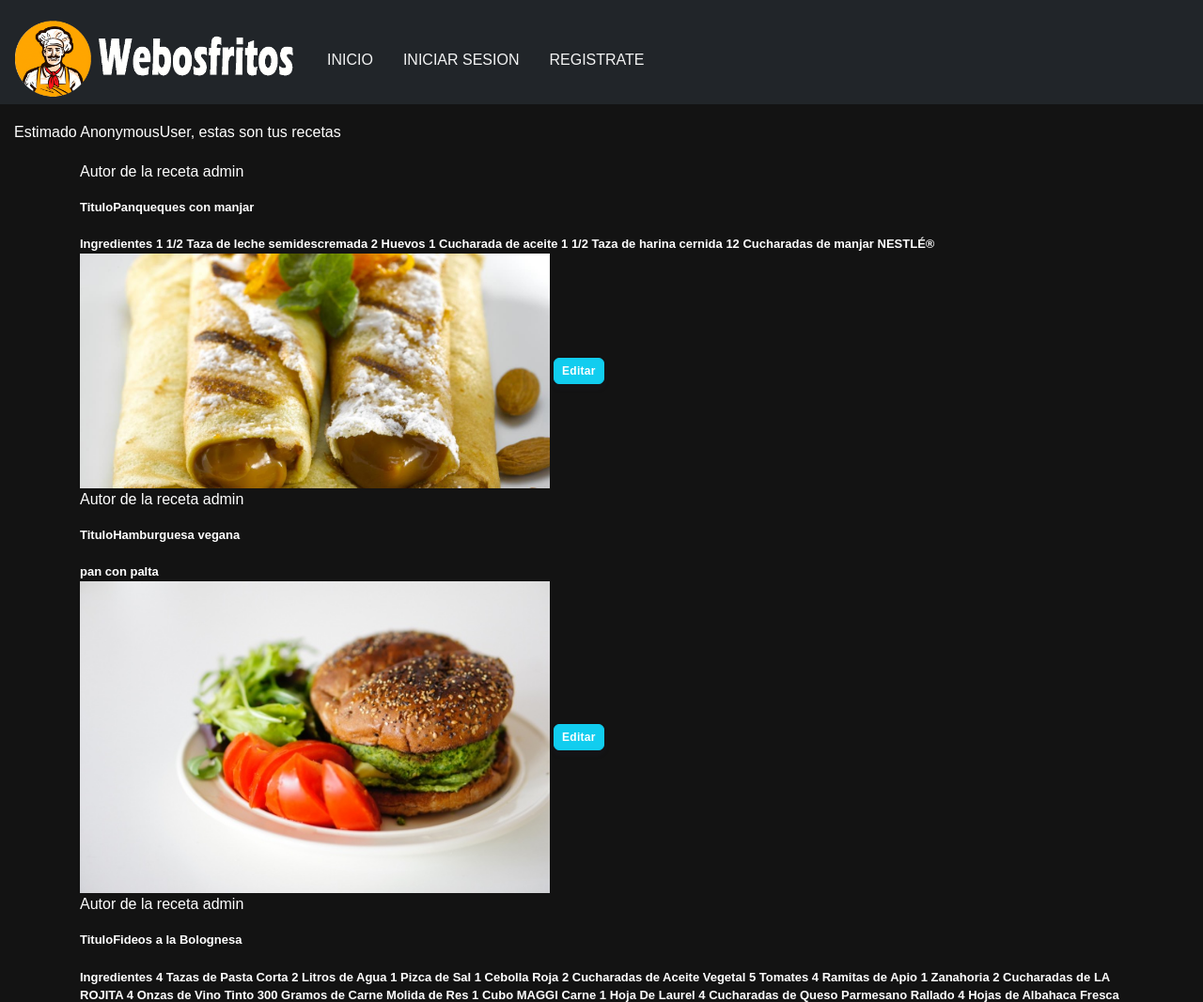
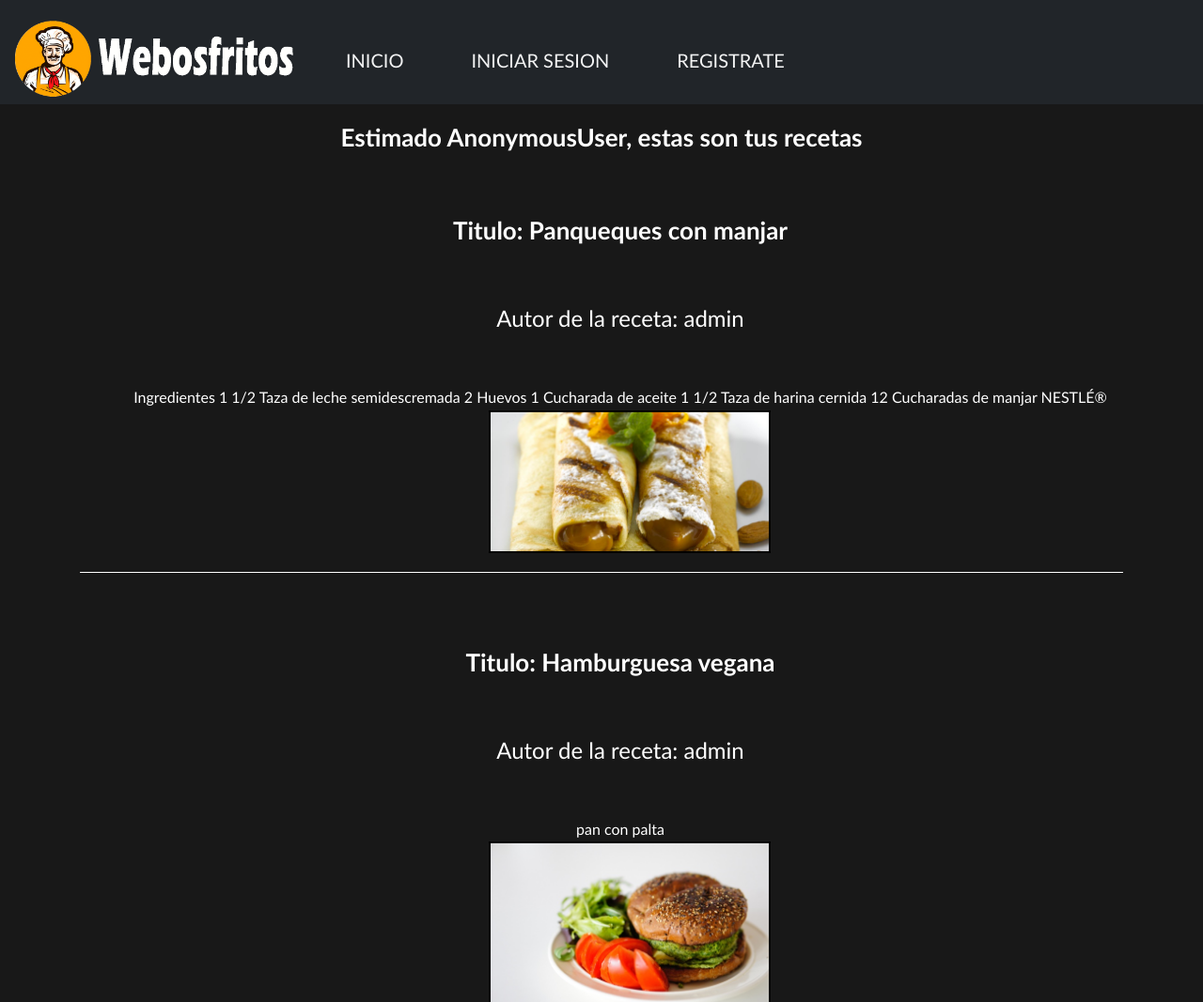
Before and after one commit to GODLISA/Webos, a Django app: template Webosfritos/core/templates/core/mis_recetas.html in a window 1280 px wide. Shown: the top 1067 px of the page at 94% size. Run offline with Django 3.2, Linux system fonts and the light colour scheme; the template is opened without the code that fills it: values that come from a table or form of the project are taken from there, others are empty; data comes from the database, SQL or seed files in the repository; both versions use the stored data as it was after the commit; some libraries are stand-ins or nearby versions.

Commit message:
Revert "Merge branch 'main' of https://github.com/GODLISA/Webos"
This reverts commit baf65f9c5bc9eb1207c2ee54252f7db40e13bc10, reversing
changes made to 66860a14b433bc491466f3236a0900b5aaf303c8.

```diff
--- a/Webosfritos/core/templates/core/mis_recetas.html
+++ b/Webosfritos/core/templates/core/mis_recetas.html
@@ -2,20 +2,24 @@
 {% load static %}
 {% load crispy_forms_tags %}
 {% block content %}
-    <p>Estimado {{user}}, estas son tus recetas</p>
+<link rel="stylesheet" type="text/css" href="{% static 'core/css/style.css' %}">
 
-    <div class="container">
+    <h1 style="color: white;" class="centrar">Estimado {{user}}, estas son tus recetas</h1>
+
+    <div class="container centrar ">
         {% for object in recetas %}
         <div class="" style="color:white">
-            <blockquote>Autor de la receta {{ object.usuario }}</blockquote>
             <div class="">
-                <h5 class="card-title text-white">Titulo{{ object.titulo }}</h5>
-                <h5 class="card-text text-white">{{ object.parrafo }}</h5>
+                <ul class="feature">
+                <li><h1 class="card-title text-white">Titulo: {{ object.titulo }}</h1></li>
+                <li><blockquote>Autor de la receta: {{ object.usuario }}</blockquote></li>
+                <li><p class="card-text text-white">{{ object.parrafo }}</p></li>
+                <li><img class="imagen" src="{{ object.get_imagen_url }}"  width="500px"  alt=""></li>
+                </ul>
+            </div>
 
-            </div>
-            <img src="{{ object.get_imagen_url }}"  width="500px"  alt="">
-            <a class="btn btn-sm btn-info" href="{% url 'updateReceta' %}">Editar</a>
         </div>
         {% endfor %}
+
     </div>
 {% endblock content %}
--- a/Webosfritos/core/templates/core/regis_recipe.html
+++ b/Webosfritos/core/templates/core/regis_recipe.html
@@ -35,6 +35,7 @@
                 <div class="btn__form">
                     <input class="btn btn-success" type="submit" value="Crear">
                 </div>
+
             </form>
         </div>
 
```
Also changed, not shown: Webosfritos/core/templates/core/updatereceta.html (deleted), Webosfritos/db.sqlite3.
